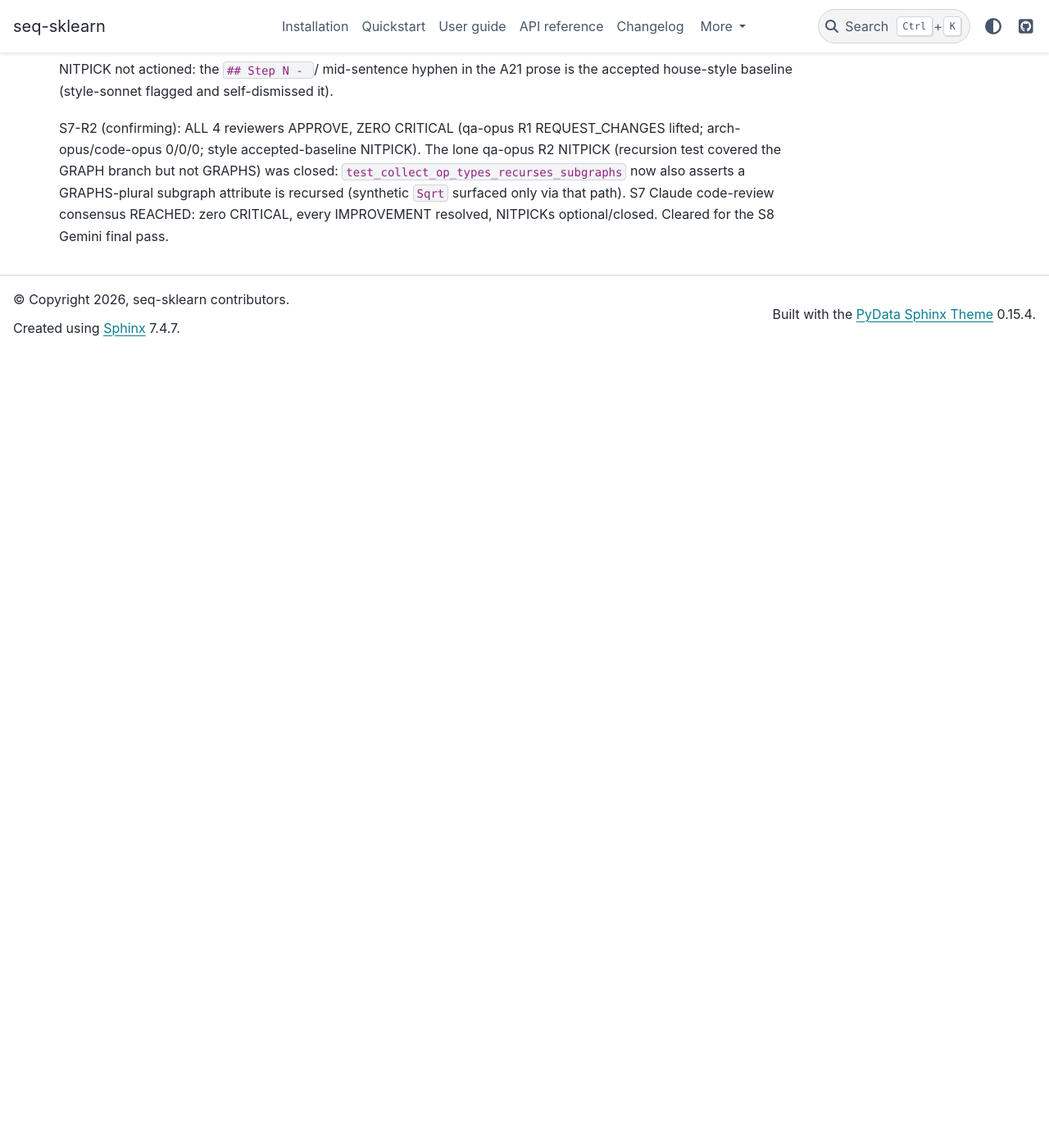
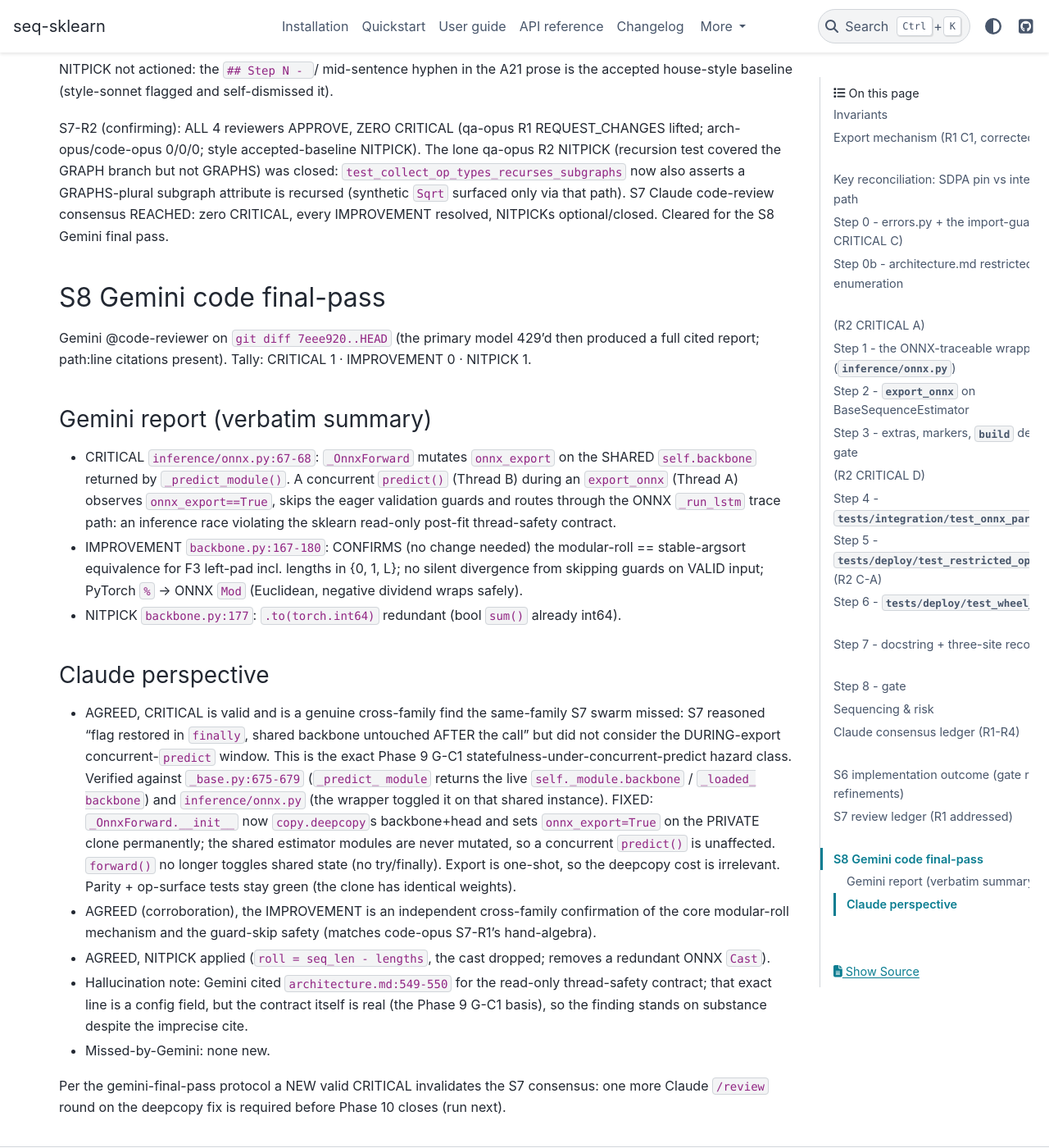
Before and after one commit to switch527/seq-sklearn, a Sphinx documentation site: the page built from docs/phase10_onnx_deploy.md, in a window 1280 px wide and 1400 px high, scrolled down 10832 px. Shown: the whole window at 82% size. Built offline with Sphinx 7.4.7 and the PyData theme 0.15.4, drawn with Linux system fonts in a browser that asks for light colours; before the commit the page ends 11261 px from its top, so only the background shows below that.

Commit message:
fix(phase10): S8 Gemini - deepcopy export modules (concurrency safety)
Gemini code final-pass raised 1 CRITICAL (verified valid; a genuine
cross-family find): _OnnxForward toggled onnx_export on the SHARED
backbone from _predict_module(), so a concurrent predict() during an
export_onnx trace would skip the eager validation guards and take the
ONNX LSTM path - the Phase 9 G-C1 statefulness-under-concurrent-
predict hazard class, missed by the same-family S7 swarm.

Fix: _OnnxForward.__init__ now copy.deepcopy's backbone+head and sets
onnx_export=True on the PRIVATE clone permanently; the shared
estimator modules are never mutated and forward() no longer toggles
shared state (no try/finally). Export is one-shot so the deepcopy
cost is irrelevant. Parity + op-surface tests stay green (clone has
identical weights). Also applied Gemini's NITPICK: dropped the
redundant `.to(torch.int64)` (bool sum is already int64), removing a
needless ONNX Cast. Gemini's IMPROVEMENT independently CONFIRMED the
modular-roll == stable-argsort equivalence (no change needed).

Per the gemini-final-pass protocol a new valid CRITICAL invalidates
S7 consensus; one more Claude /review round on this fix follows.

Co-Authored-By: Claude Opus 4.7 (1M context) <noreply@anthropic.com>

```diff
--- a/docs/phase10_onnx_deploy.md
+++ b/docs/phase10_onnx_deploy.md
@@ -590,3 +590,58 @@ GRAPHS-plural subgraph attribute is recursed (synthetic `Sqrt`
 surfaced only via that path). S7 Claude code-review consensus
 REACHED: zero CRITICAL, every IMPROVEMENT resolved, NITPICKs
 optional/closed. Cleared for the S8 Gemini final pass.
+
+## S8 Gemini code final-pass
+
+Gemini @code-reviewer on `git diff 7eee920..HEAD` (the primary model
+429'd then produced a full cited report; path:line citations
+present). Tally: CRITICAL 1 · IMPROVEMENT 0 · NITPICK 1.
+
+### Gemini report (verbatim summary)
+
+- CRITICAL `inference/onnx.py:67-68`: `_OnnxForward` mutates
+  `onnx_export` on the SHARED `self.backbone` returned by
+  `_predict_module()`. A concurrent `predict()` (Thread B) during
+  an `export_onnx` (Thread A) observes `onnx_export==True`, skips
+  the eager validation guards and routes through the ONNX
+  `_run_lstm` trace path: an inference race violating the sklearn
+  read-only post-fit thread-safety contract.
+- IMPROVEMENT `backbone.py:167-180`: CONFIRMS (no change needed) the
+  modular-roll == stable-argsort equivalence for F3 left-pad incl.
+  lengths in {0, 1, L}; no silent divergence from skipping guards on
+  VALID input; PyTorch `%` -> ONNX `Mod` (Euclidean, negative
+  dividend wraps safely).
+- NITPICK `backbone.py:177`: `.to(torch.int64)` redundant (bool
+  `sum()` already int64).
+
+### Claude perspective
+
+- AGREED, CRITICAL is valid and is a genuine cross-family find the
+  same-family S7 swarm missed: S7 reasoned "flag restored in
+  `finally`, shared backbone untouched AFTER the call" but did not
+  consider the DURING-export concurrent-`predict` window. This is
+  the exact Phase 9 G-C1 statefulness-under-concurrent-predict
+  hazard class. Verified against `_base.py:675-679` (`_predict_
+  module` returns the live `self._module.backbone` / `_loaded_
+  backbone`) and `inference/onnx.py` (the wrapper toggled it on that
+  shared instance). FIXED: `_OnnxForward.__init__` now
+  `copy.deepcopy`s backbone+head and sets `onnx_export=True` on the
+  PRIVATE clone permanently; the shared estimator modules are never
+  mutated, so a concurrent `predict()` is unaffected. `forward()`
+  no longer toggles shared state (no try/finally). Export is
+  one-shot, so the deepcopy cost is irrelevant. Parity + op-surface
+  tests stay green (the clone has identical weights).
+- AGREED (corroboration), the IMPROVEMENT is an independent
+  cross-family confirmation of the core modular-roll mechanism and
+  the guard-skip safety (matches code-opus S7-R1's hand-algebra).
+- AGREED, NITPICK applied (`roll = seq_len - lengths`, the cast
+  dropped; removes a redundant ONNX `Cast`).
+- Hallucination note: Gemini cited `architecture.md:549-550` for the
+  read-only thread-safety contract; that exact line is a config
+  field, but the contract itself is real (the Phase 9 G-C1 basis),
+  so the finding stands on substance despite the imprecise cite.
+- Missed-by-Gemini: none new.
+
+Per the gemini-final-pass protocol a NEW valid CRITICAL invalidates
+the S7 consensus: one more Claude `/review` round on the deepcopy
+fix is required before Phase 10 closes (run next).
```
Also changed, not shown: 2 other files.
